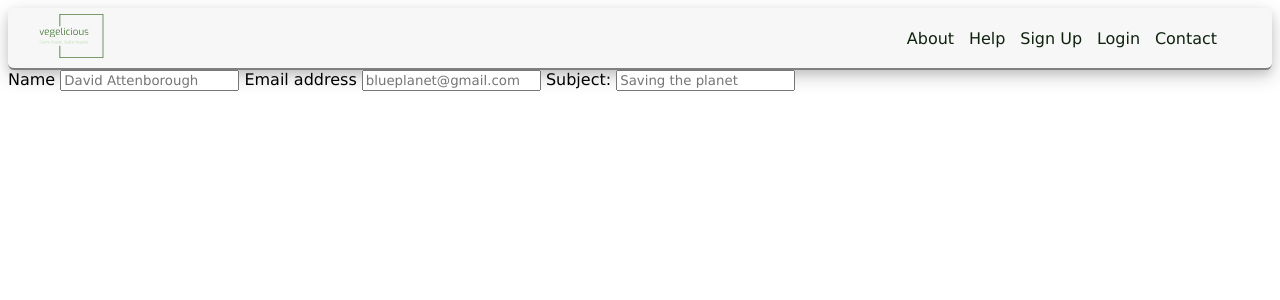
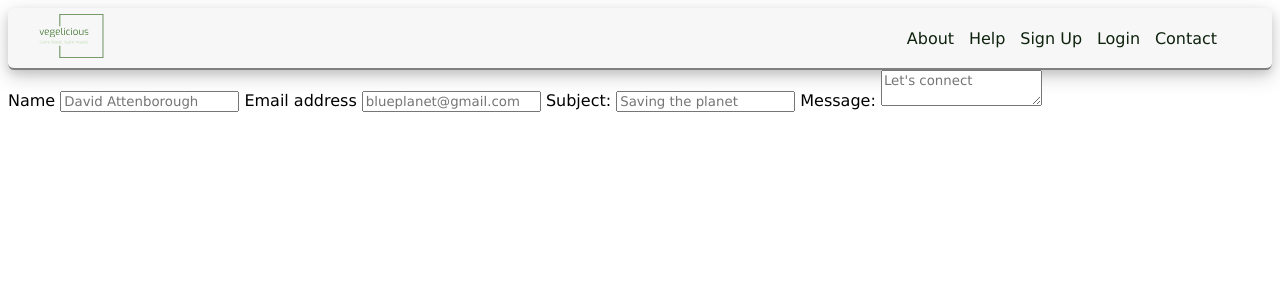
Before and after one commit to chingu-voyages/v46-tier3-team-33, a React (Vite) app in the folder frontend/: page /Contact in a window 1280 px wide. Shown: the top 300 px of the page. Built offline with nearby package versions, Linux system fonts and the light colour scheme.

Commit message:
finished putting all the input fields: Name, Email address, Subject: , Message:

```diff
--- a/frontend/src/components/Pages/contact/Contact.tsx
+++ b/frontend/src/components/Pages/contact/Contact.tsx
@@ -3,11 +3,13 @@ function Contact() {
     <div className="contact-page">
       <form className="contact-form">
         <label> Name </label>
-        <input placeholder="David Attenborough" />
+        <input type="text" name="Name" placeholder="David Attenborough" />
         <label> Email address </label>
-        <input placeholder="blueplanet@gmail.com" />
+        <input type="email" placeholder="blueplanet@gmail.com" />
         <label> Subject: </label>
         <input placeholder="Saving the planet" />
+        <label> Message: </label>
+        <textarea placeholder="Let's connect"></textarea>
       </form>
     </div>
   );
```
